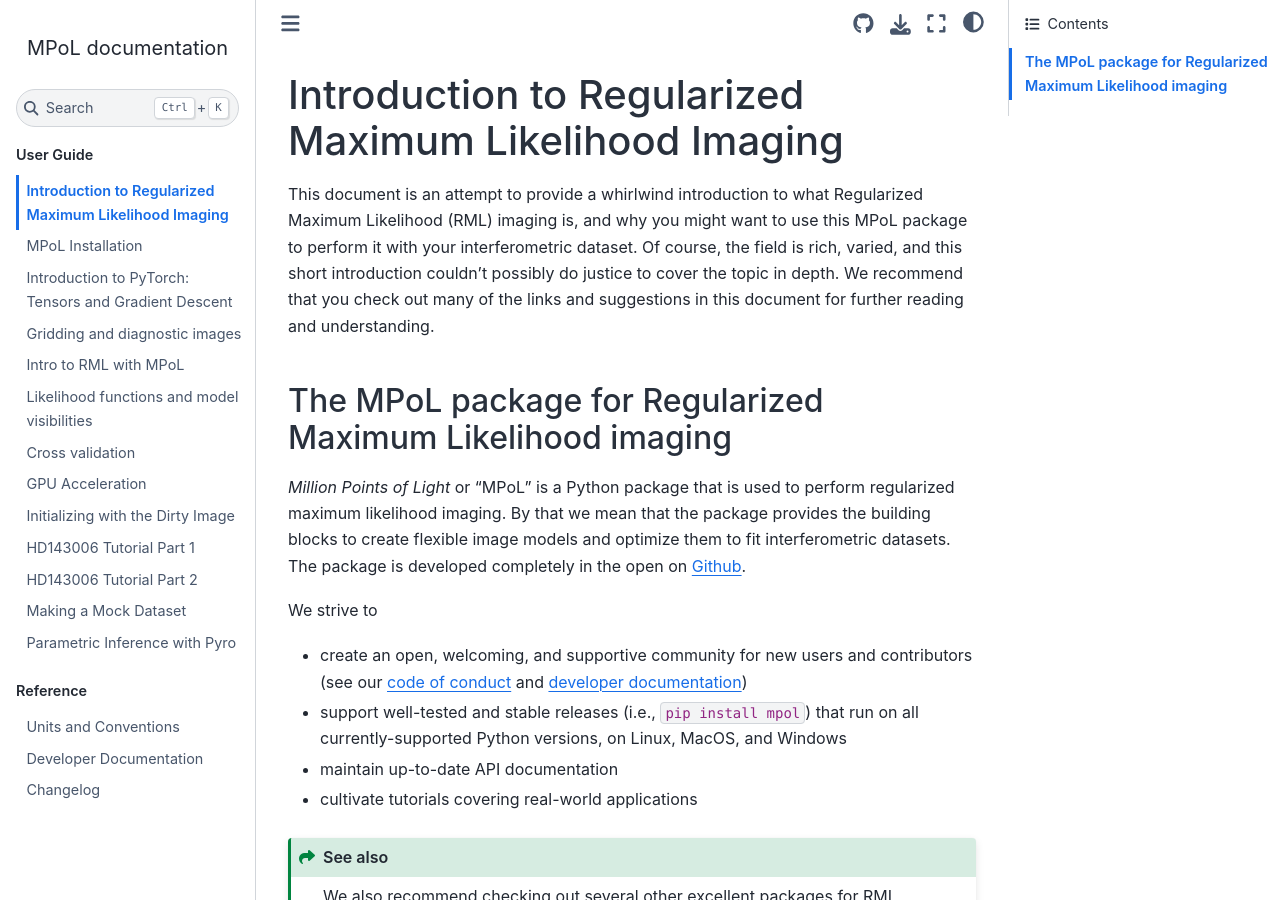
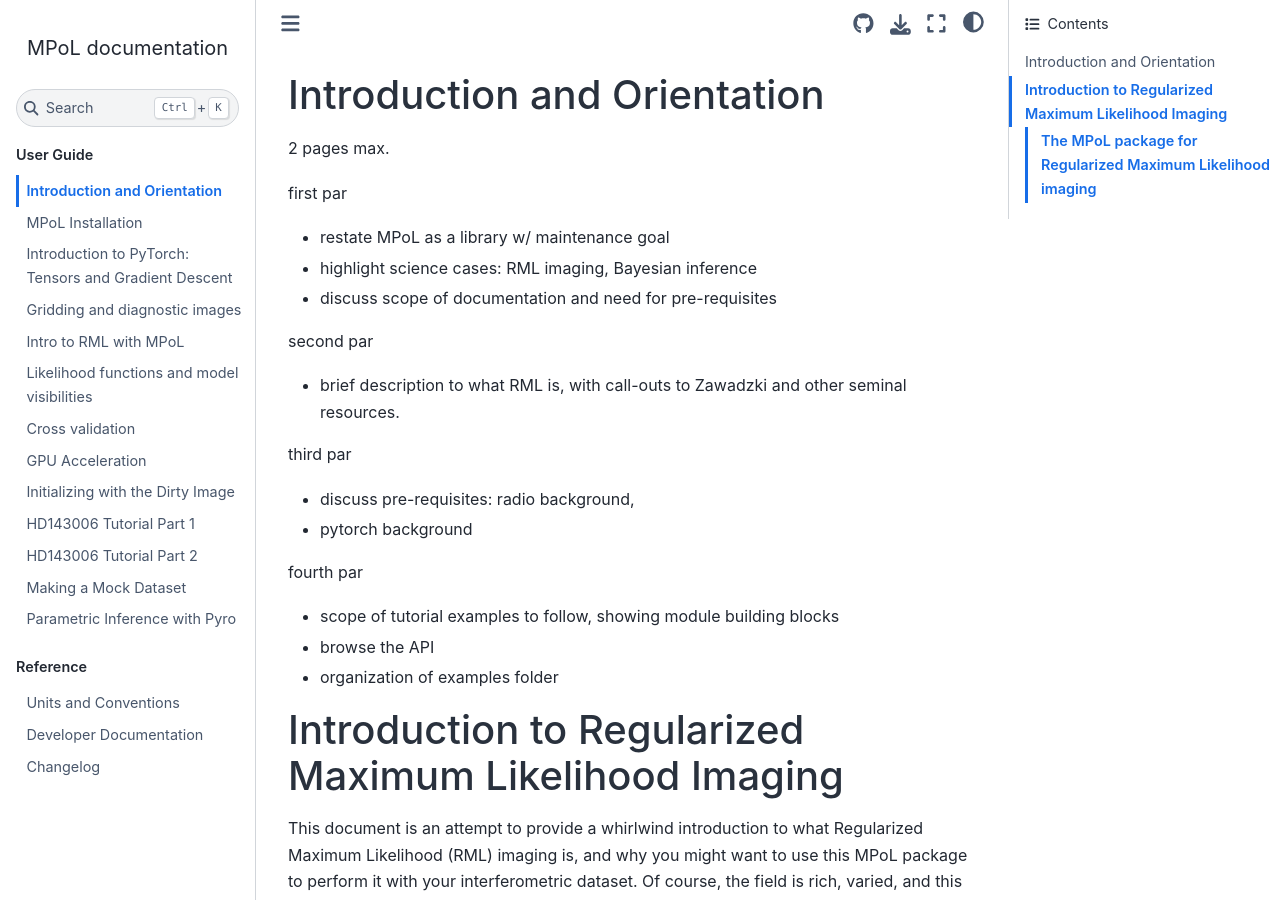
Before and after one commit to MPoL-dev/MPoL, a Sphinx documentation site: the page built from docs/introduction.md, in a window 1280 px wide and 900 px high. Built offline with Sphinx 7.4.7 and the Sphinx Book theme 1.1.4, drawn with Linux system fonts in a browser that asks for light colours; pages that are not in the unit, such as notebooks, are missing from menus.

```diff
--- a/docs/rml_intro.md
+++ b/docs/introduction.md
@@ -1,3 +1,27 @@
+# Introduction and Orientation
+
+2 pages max.
+
+first par
+* restate MPoL as a library w/ maintenance goal
+* highlight science cases: RML imaging, Bayesian inference
+* discuss scope of documentation and need for pre-requisites
+
+second par
+* brief description to what RML is, with call-outs to Zawadzki and other seminal resources.
+
+third par
+* discuss pre-requisites: radio background,
+* pytorch background
+
+fourth par
+* scope of tutorial examples to follow, showing module building blocks
+* browse the API
+* organization of examples folder
+
+
+
+
 (rml-intro-label)=
 
 # Introduction to Regularized Maximum Likelihood Imaging
```
Also changed, not shown: docs/index.md (+6 -5 lines).
